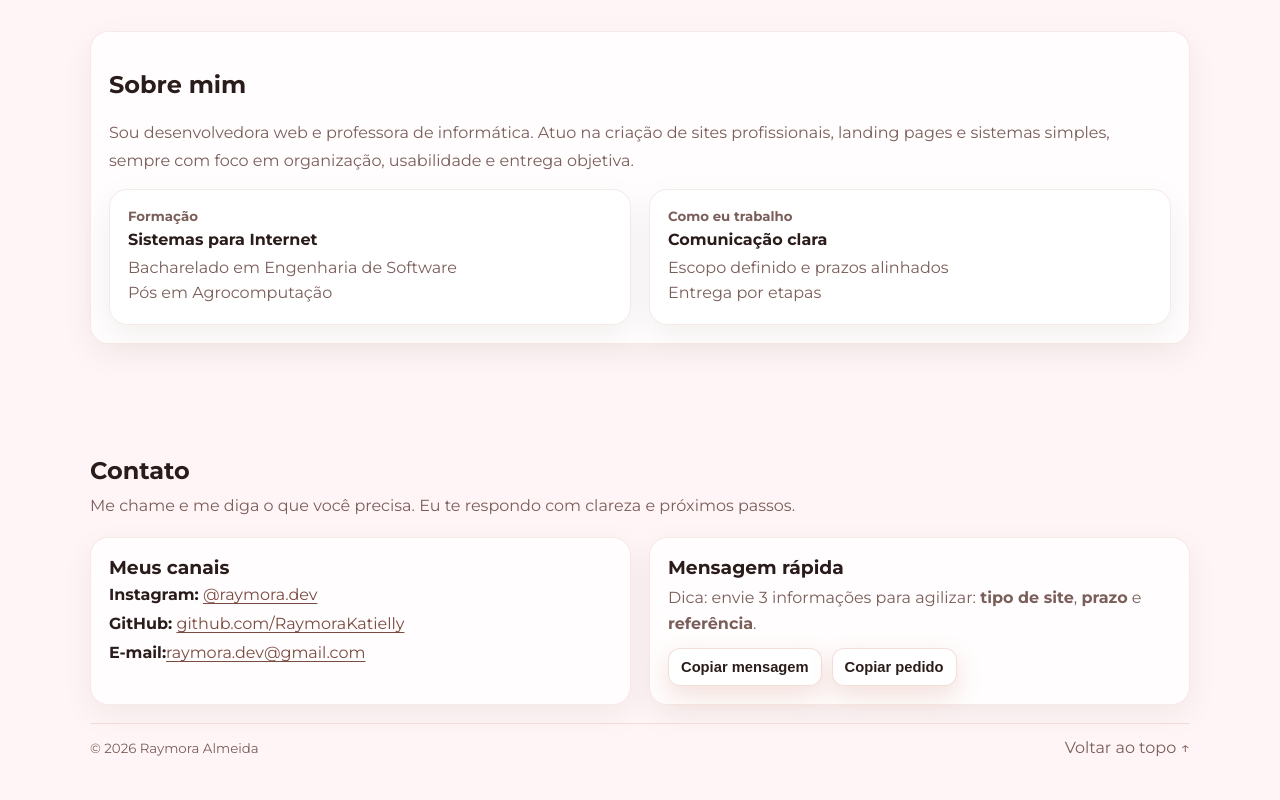
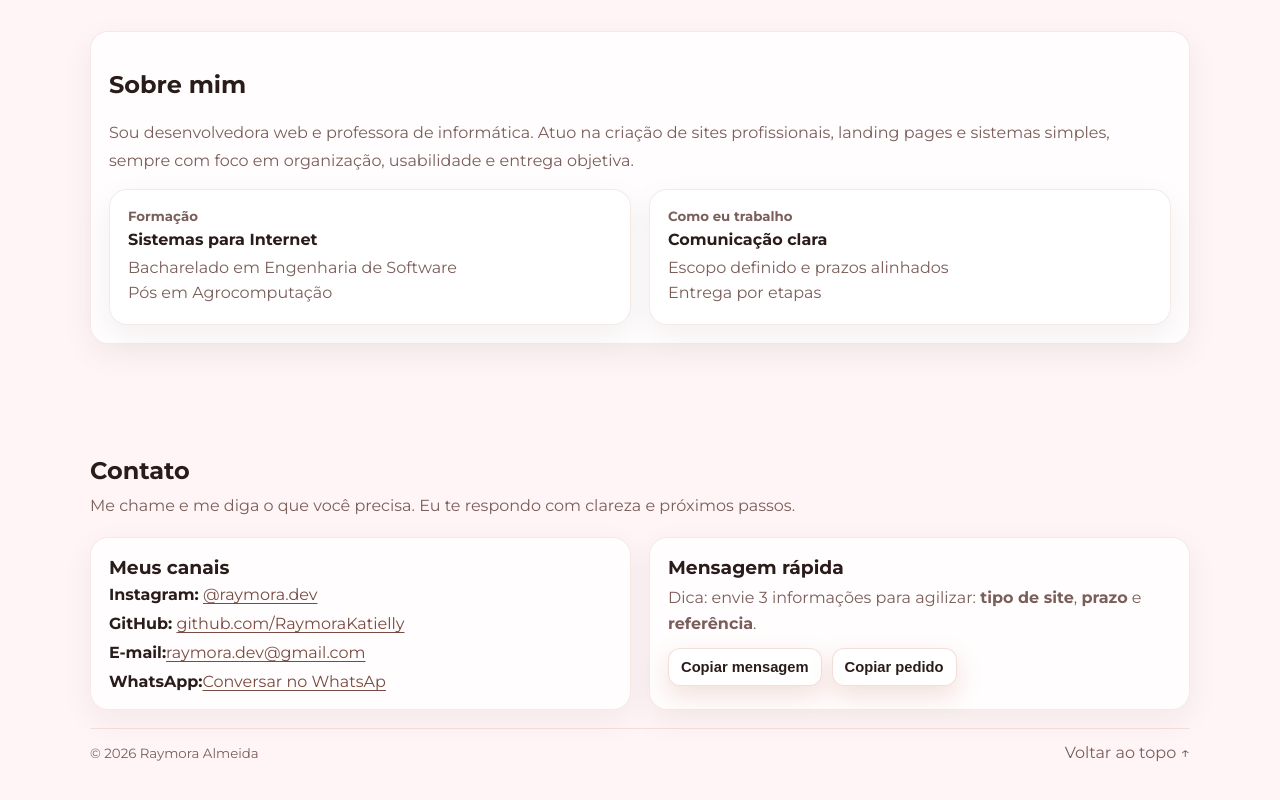
Before and after one commit to RaymoraKatielly/raymora-portfolio, a plain HTML site: page index.html in a window 1280 px wide. Shown: the part 1764-2564 px from the top of the page. Drawn offline with Linux system fonts and the light colour scheme.

Commit message:
Update index.html

```diff
--- a/index.html
+++ b/index.html
@@ -201,6 +201,7 @@
               <li><strong>Instagram:</strong> <a target="_blank" rel="noreferrer" href="https://instagram.com/raymora.dev">@raymora.dev</a></li>
               <li><strong>GitHub:</strong> <a target="_blank" rel="noreferrer" href="https://github.com/RaymoraKatielly">github.com/RaymoraKatielly</a></li>
               <li><strong>E-mail:</strong><a href="mailto:raymora.dev@gmail.com?subject=Orçamento%20de%20site&body=Olá%20Raymora,%0D%0AGostaria%20de%20falar%20sobre%20um%20projeto.">raymora.dev@gmail.com</a></li>
+              <li><strong>WhatsApp:</strong><a href="https://wa.me/5562984643724" target="_blank" rel="noopener">Conversar no WhatsAp</a></li>
             </ul>
           </div>
 
```
